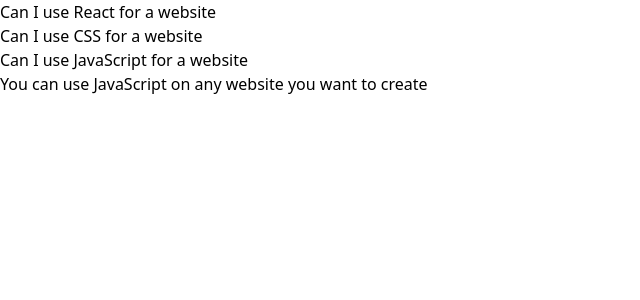
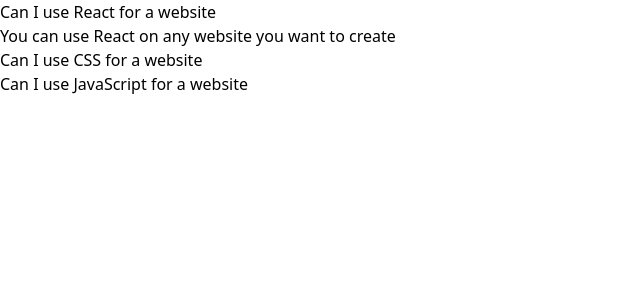
Before and after one commit to Its-me-ak/react-comps, a React (Create React App) app: page / in a window 1280 px wide. Shown: the top 300 px of the page, without its empty margins (0-640 px from the left). Built offline with nearby package versions, Linux system fonts and the light colour scheme.

Commit message:
accordion state manage

```diff
--- a/src/Components/Accordion.jsx
+++ b/src/Components/Accordion.jsx
@@ -1,9 +1,10 @@
 import React, { useState } from 'react'
 
 const Accordion = ({items}) => {
-  const [expendedIndex, setExpendedIndex] = useState(2);
+  const [expendedIndex, setExpendedIndex] = useState(0);
     const renderdItems = items.map((item, index)=>{
       const isExpended = index === expendedIndex;
+      console.log(isExpended);
         return(
             <div key={item.id}>
                 <div>{item.label}</div>
```
